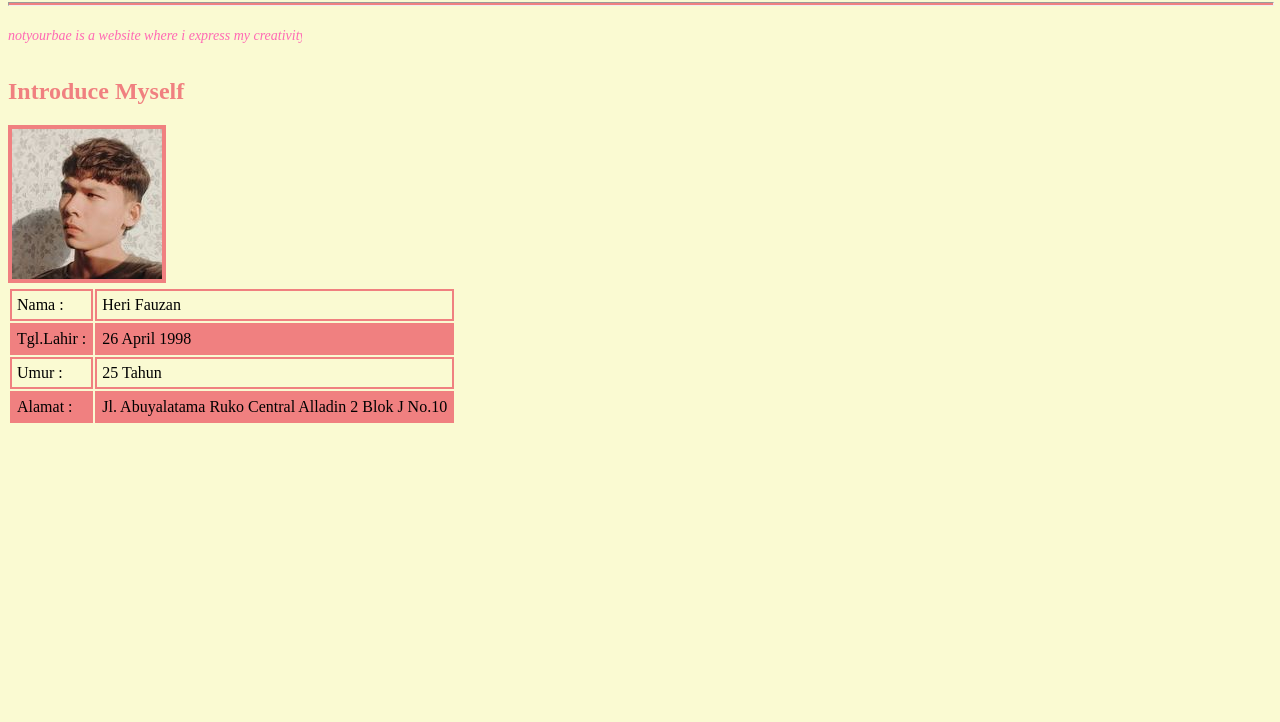
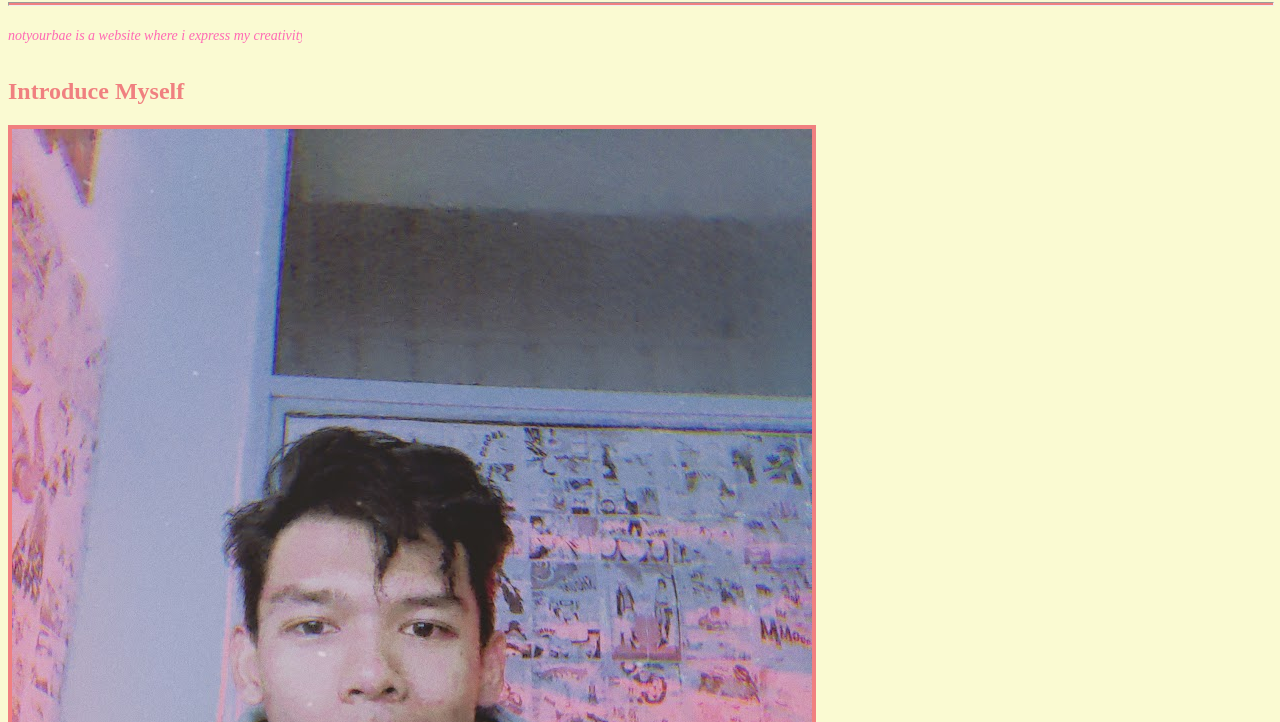
Before and after one commit to notyb/notyourbae, a plain HTML site: page index.html in a window 1280 px wide. Shown: the part 78-800 px from the top of the page. Drawn offline with Linux system fonts and the light colour scheme.

Commit message:
Update index.html

```diff
--- a/index.html
+++ b/index.html
@@ -17,7 +17,7 @@
 		</p>
 	</div>
 <h2 style="color:lightcoral;"> Introduce Myself </h2>
-<img style="border: 4px solid lightcoral;" src="img/img1.jpg">
+<img style="border: 4px solid lightcoral;" src="img/img2.jpg">
 <br>
 <div class="table">
 <table>
```
